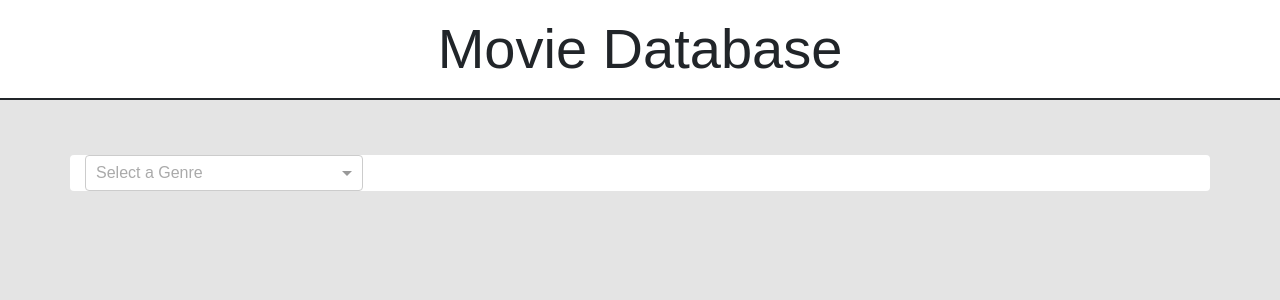
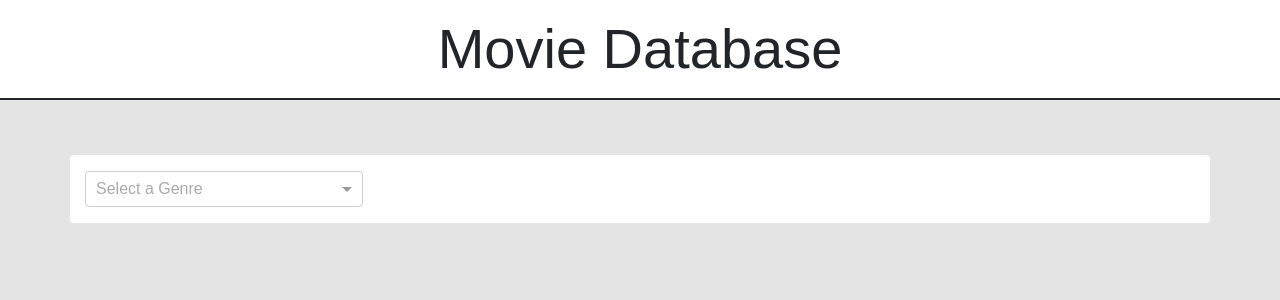
Before and after one commit to tkloetzk/movie_database, a React (Create React App) app: page / in a window 1280 px wide. Shown: the top 300 px of the page. Built offline with nearby package versions, Linux system fonts and the light colour scheme.

Commit message:
Testing commit

```diff
--- a/src/components/SearchCriteria/SearchCriteria.css
+++ b/src/components/SearchCriteria/SearchCriteria.css
@@ -1,4 +1,5 @@
 #searchCriteria {
     background-color: white;
-    height: 50%;
+    padding-top: 16px;
+    padding-bottom: 16px;
 }
```
